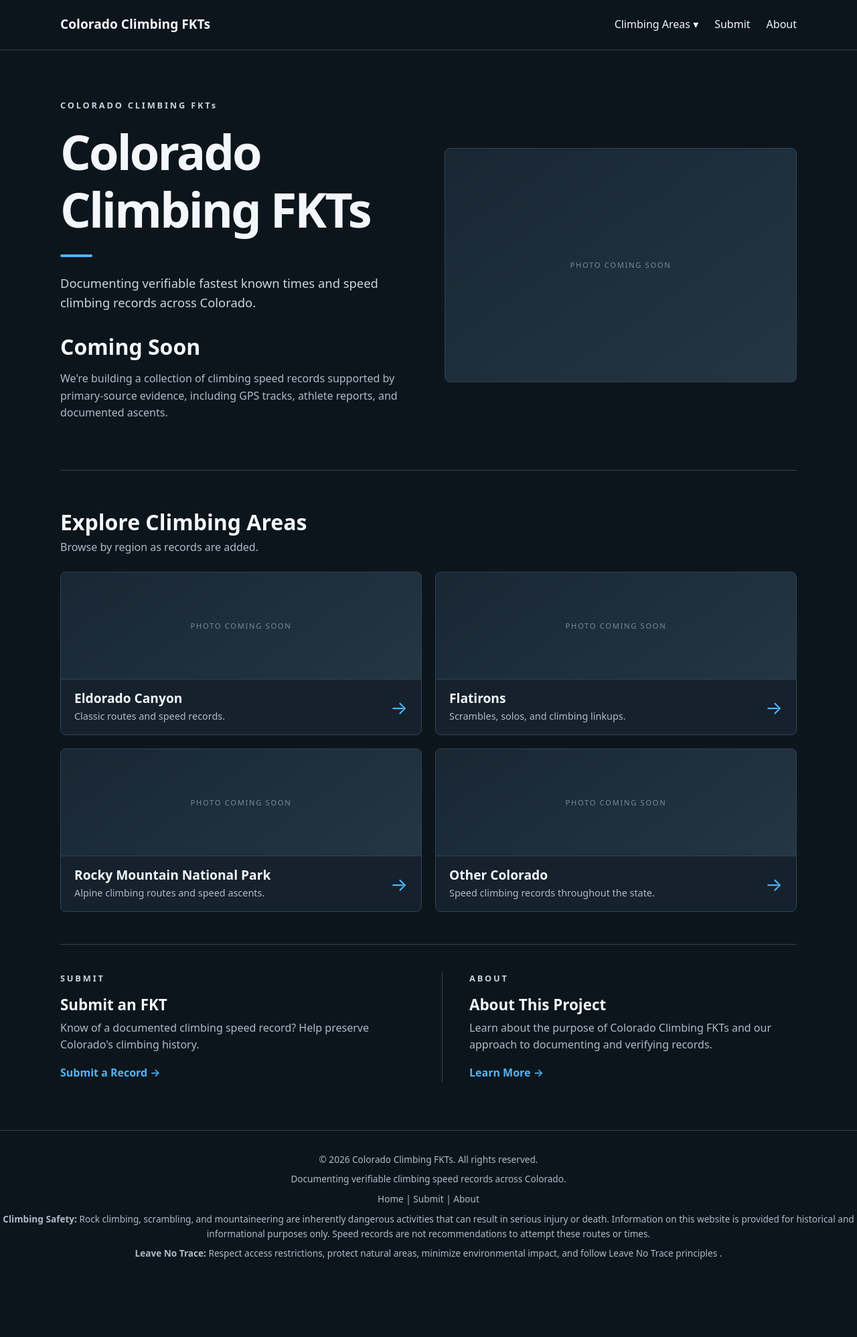
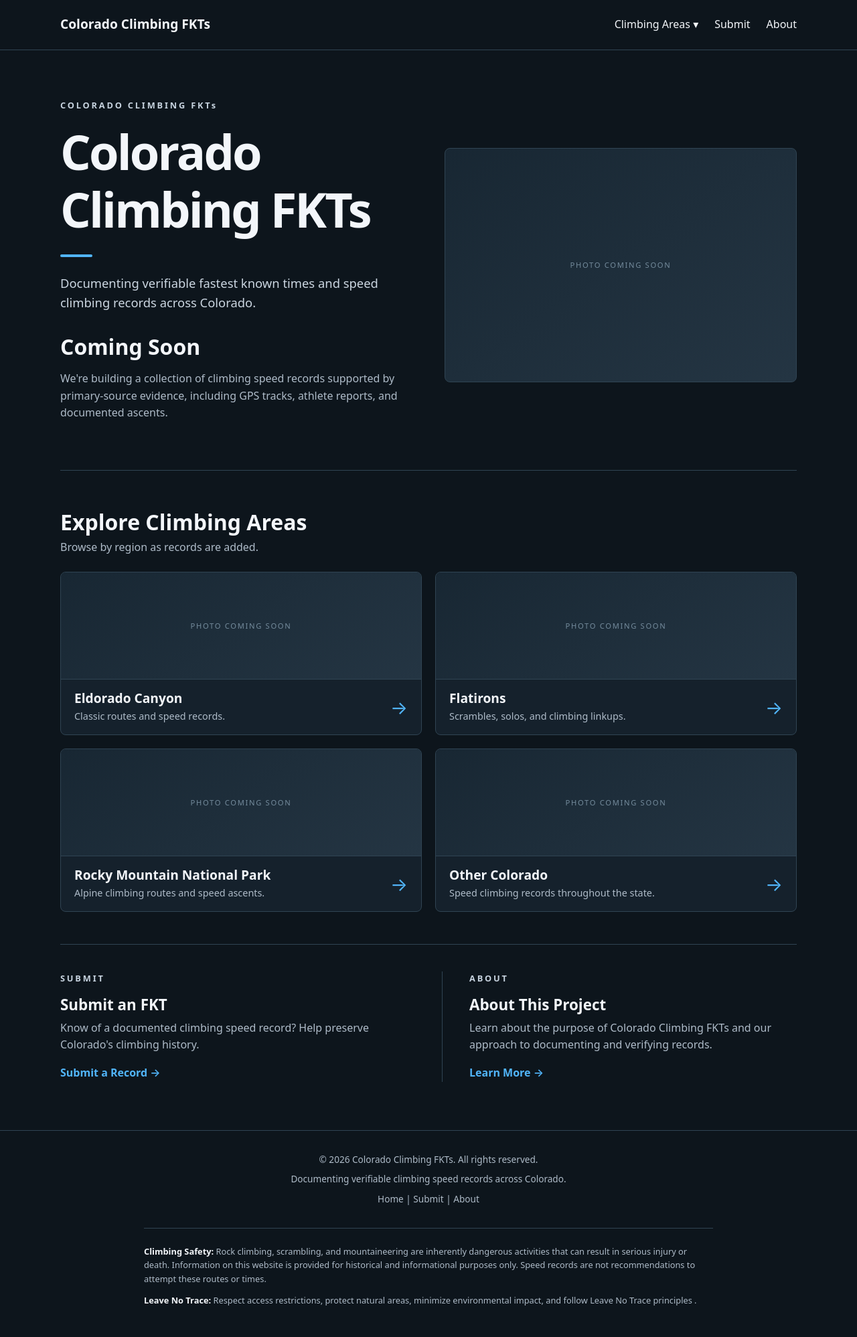
Before and after one commit to ClimbingFKT/climbingfkt.github.io, a Jekyll site: the page built from index.html, in a window 1280 px wide. Shown: the whole page at 67% size. Built offline with Jekyll 4.4.1, drawn with Linux system fonts in a browser that asks for light colours; before the commit the page ends 1923 px from its top, so only the background shows below that.

Commit message:
Update style.css

```diff
--- a/assets/css/style.css
+++ b/assets/css/style.css
@@ -562,3 +562,25 @@ figcaption {
     transition: none;
   }
 }
+
+
+/* Footer Disclaimers */
+
+.site-disclaimer {
+  max-width: 850px;
+  margin: 2rem auto 0;
+  padding-top: 1.5rem;
+  border-top: 1px solid var(--border);
+  text-align: left;
+  font-size: 0.8rem;
+  line-height: 1.6;
+  color: var(--muted);
+}
+
+.site-disclaimer p {
+  margin-bottom: 0.75rem;
+}
+
+.site-disclaimer strong {
+  color: var(--text);
+}
```
